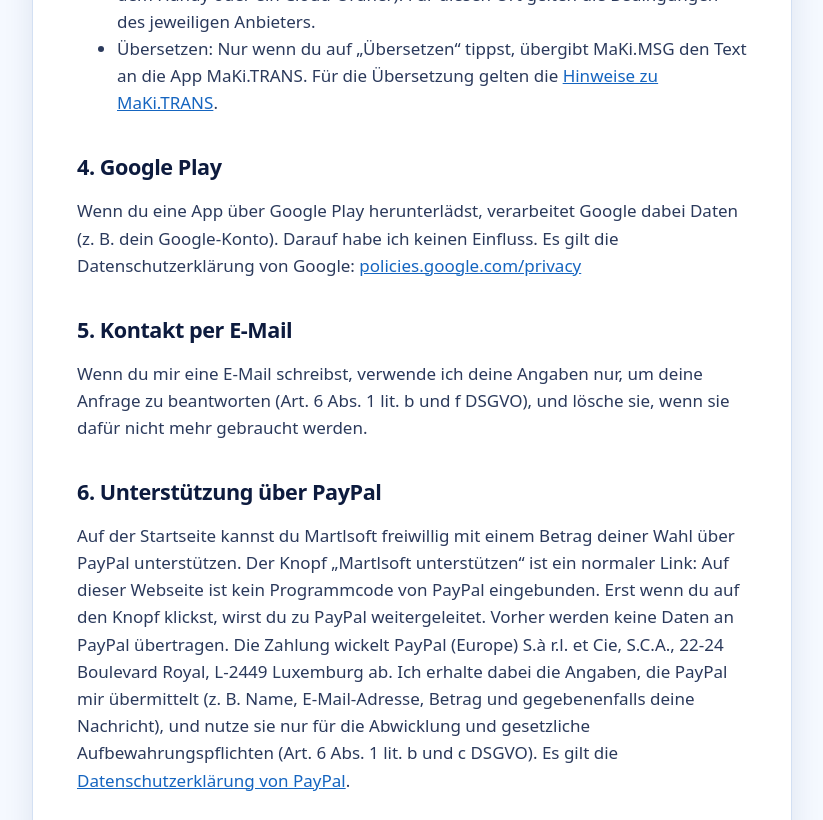
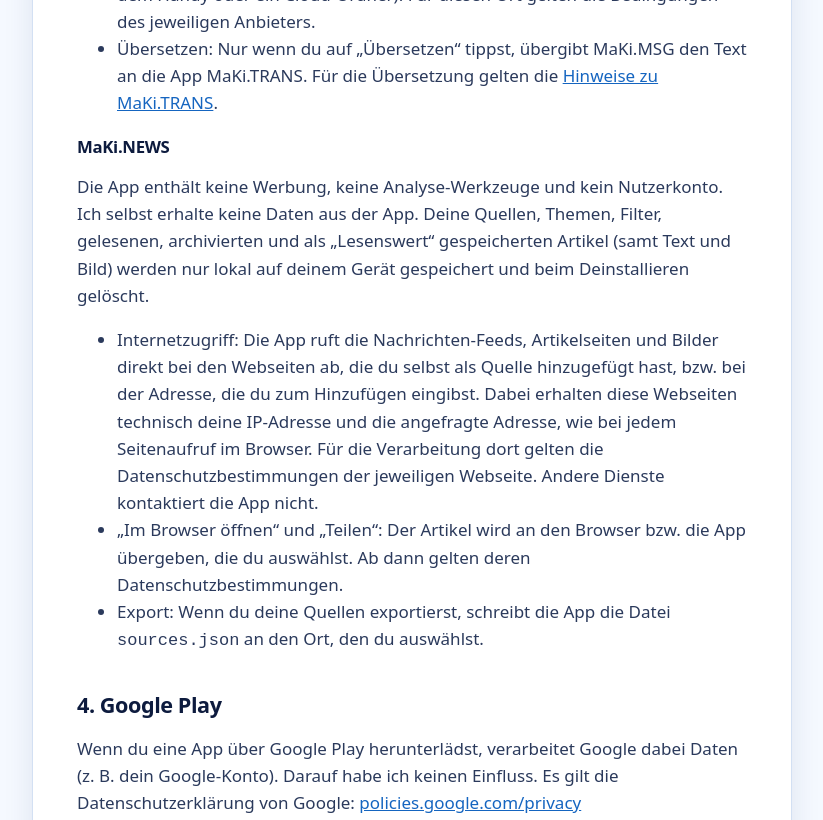
Before and after one commit to Martlsoph/martlsoft, a plain HTML site: page datenschutz.html in a window 1280 px wide. Shown: the part 5940-6760 px from the top of the page, without its empty margins (228-1051 px from the left). Drawn offline with Linux system fonts and the light colour scheme.

Commit message:
﻿MaKi.NEWS: App-Eintrag (bald), Icon und Datenschutz-Abschnitt
Co-Authored-By: Claude Opus 5.5 <noreply@anthropic.com>

```diff
--- a/datenschutz.html
+++ b/datenschutz.html
@@ -139,6 +139,13 @@
       <li>Übersetzen: Nur wenn du auf „Übersetzen“ tippst, übergibt MaKi.MSG den Text an die App MaKi.TRANS. Für die Übersetzung gelten die <a href="#maki-translator">Hinweise zu MaKi.TRANS</a>.</li>
     </ul>
 
+    <h3 id="maki-news">MaKi.NEWS</h3>
+    <p>Die App enthält keine Werbung, keine Analyse-Werkzeuge und kein Nutzerkonto. Ich selbst erhalte keine Daten aus der App. Deine Quellen, Themen, Filter, gelesenen, archivierten und als „Lesenswert“ gespeicherten Artikel (samt Text und Bild) werden nur lokal auf deinem Gerät gespeichert und beim Deinstallieren gelöscht.</p>
+    <ul>
+      <li>Internetzugriff: Die App ruft die Nachrichten-Feeds, Artikelseiten und Bilder direkt bei den Webseiten ab, die du selbst als Quelle hinzugefügt hast, bzw. bei der Adresse, die du zum Hinzufügen eingibst. Dabei erhalten diese Webseiten technisch deine IP-Adresse und die angefragte Adresse, wie bei jedem Seitenaufruf im Browser. Für die Verarbeitung dort gelten die Datenschutzbestimmungen der jeweiligen Webseite. Andere Dienste kontaktiert die App nicht.</li>
+      <li>„Im Browser öffnen“ und „Teilen“: Der Artikel wird an den Browser bzw. die App übergeben, die du auswählst. Ab dann gelten deren Datenschutzbestimmungen.</li>
+      <li>Export: Wenn du deine Quellen exportierst, schreibt die App die Datei <code>sources.json</code> an den Ort, den du auswählst.</li>
+    </ul>
     <h2>4. Google Play</h2>
     <p>Wenn du eine App über Google Play herunterlädst, verarbeitet Google dabei Daten (z.&nbsp;B. dein Google-Konto). Darauf habe ich keinen Einfluss. Es gilt die Datenschutzerklärung von Google: <a href="https://policies.google.com/privacy" target="_blank" rel="noopener">policies.google.com/privacy</a></p>
 
--- a/js/apps.js
+++ b/js/apps.js
@@ -446,5 +446,31 @@ const APPS = [
       "img/screenshots/maki-msg-spaeter-senden.png",
       "img/screenshots/maki-msg-einstellungen.png"
     ]
+  },
+  {
+    id: "maki-news",
+    name: "MaKi.NEWS",
+    tagline: "Deine Nachrichten, deine Quellen",
+    short: "Nachrichten aus den Quellen, die du selbst wählst – ohne Algorithmus, ohne Werbung, ohne Konto.",
+    category: "Lesen",
+    icon: "img/apps/maki-news.svg",
+    art: "img/art/text.svg",
+    status: "bald",
+    play: "",
+    neu: true,
+    privacy: "Kein Konto, kein Tracking – Quellen und Artikel bleiben auf deinem Handy",
+    description:
+      "MaKi.NEWS sammelt die Artikel deiner Lieblingsseiten an einem Ort. Du gibst einfach die Adresse einer Webseite ein, die App findet den Nachrichten-Feed selbst. Sortiere die Quellen nach Themen, blende Paywall-Artikel und doppelte Meldungen aus und lies alles im aufgeräumten Lesemodus. Mit einem Wisch nach links landet ein Artikel im Archiv, nach rechts bei „Lesenswert“ – dort bleibt er samt Bild dauerhaft und auch offline lesbar. Kein Algorithmus entscheidet, was du siehst: nur deine Quellen, neueste zuerst.",
+    features: [
+      "Quellen per Webseiten-Adresse hinzufügen – RSS- und Atom-Feeds werden automatisch gefunden",
+      "Eigene Themen als Tabs, Aktualisieren durch Herunterziehen",
+      "Lesemodus mit Bild, Autor und Lesezeit – ohne Werbung und Seitenballast",
+      "Paywall-Erkennung, Block- und Boost-Stichwörter, doppelte Meldungen zusammengefasst",
+      "Wischen: links ins Archiv, rechts „Lesenswert“ – mit Rückgängig",
+      "Suche über alle Artikel und „Mehr zum Thema“ aus anderen Quellen",
+      "Offline lesen und Quellen als Datei sichern oder übertragen",
+      "Deutsch, Englisch, Spanisch, Französisch und Italienisch"
+    ],
+    screenshots: []
   }
 ];
```
Also changed, not shown: img/apps/maki-news.svg (added).
